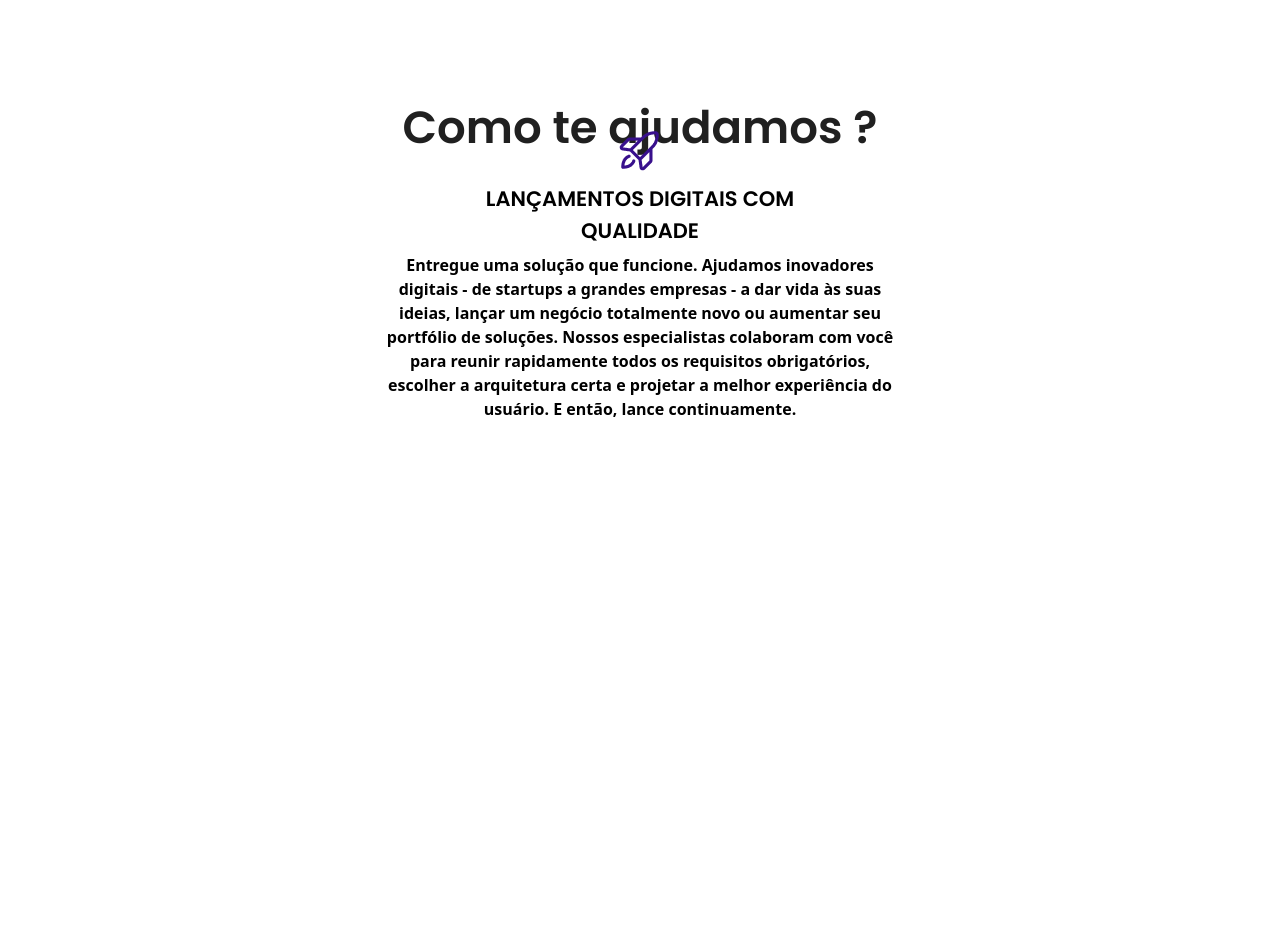
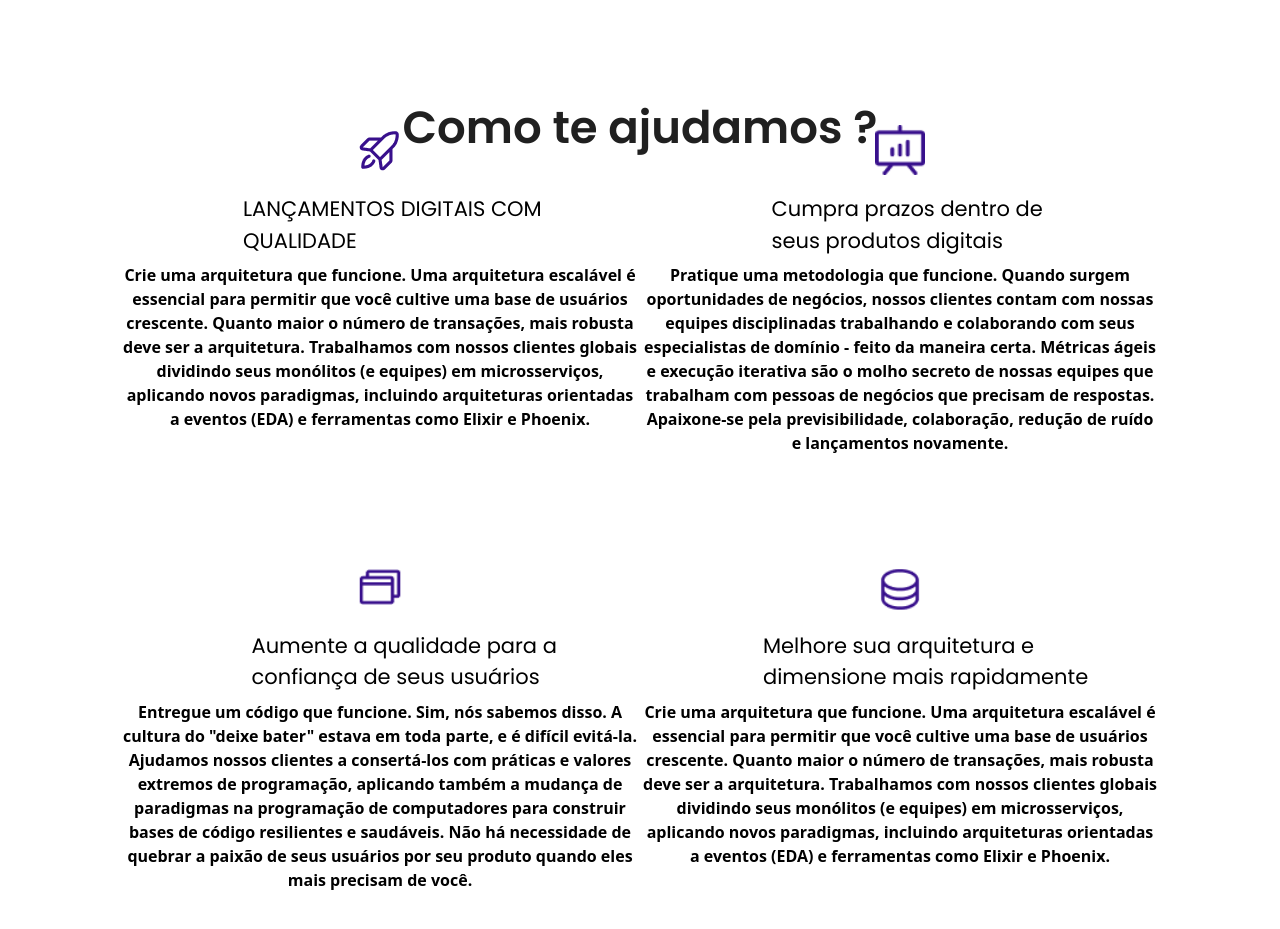
Before and after one commit to CaioRasera/Honors, a React (Create React App) app: page / in a window 1280 px wide. Shown: the part 1820-2749 px from the top of the page. Built offline with nearby package versions, Linux system fonts and the light colour scheme.

Commit message:
Update HowWeHelpYou.jsx

```diff
--- a/src/components/HowWeHelpYou.jsx
+++ b/src/components/HowWeHelpYou.jsx
@@ -10,24 +10,95 @@ const HowWeHelpYou = () => {
     <div>
         <h1 className='text-[#202020] text-center font-poppins text-[45px] font-semibold'> Como te ajudamos ? </h1>
     </div>
-        <div className='flex justify-center items-center h-screen lg:m-auto '>
-            <div className='flex flex-wrap justify-between mx-auto w-[1200px] h-[873px] relative lg:justify-center'>
-              <div className='lg:flex-col'>
-                <div className="relative top-0 left-0 flex items-center lg:flex lg:justify-center">
-                  <img src={Rocket} alt="Foguete" className='w-[50px] h-[50px] '/>
+    <div className='flex justify-center items-center h-screen lg:m-auto md:m-auto sm:m-auto'>
+      <div className='flex flex-wrap justify-between mx-auto w-[1200px] h-[873px] relative lg:justify-center md:justify-center sm:justify-center'>
+
+        <div classname="
+          lg:flex-col
+          md:flex-col
+          sm:flex-col
+        ">
+          <div className="
+            absolute
+            flex
+            items-center
+            lg:flex
+            lg:justify-center
+            lg:relative
+            md:flex
+            md:justify-center
+            md:relative
+            sm:flex
+            sm:justify-center
+            sm:relative
+          ">
+            <img src={Rocket} alt="Rocket" className='w-[50px] h-[50px]'/>
           </div>
 
-                <div>
-                  <h1 className='font-poppins text-[21px] font-normal font-black ml-2 w-[313px] h-[62px] mt-[18px] lg:m-auto lg:text-center lg:mt-2 lg:font-semibold '>LANÇAMENTOS DIGITAIS COM QUALIDADE</h1>
+          <div className='ml-10 lg:flex lg:justify-center lg:relative md:flex md:justify-center md:relative sm:flex sm:justify-center sm:relative'>
+            <h1 className='font-poppins text-[21px] font-normal font-black ml-4 w-[330px] h-[62px] mt-[18px]'>LANÇAMENTOS DIGITAIS COM QUALIDADE</h1>
           </div>
-                  <p className='mt-[80px] w-[520px] h-[165px] font-semibold	lg:text-center lg:mt-2'>
-                    Entregue uma solução que funcione. Ajudamos inovadores digitais - de startups a grandes empresas - a dar vida às
-                    suas ideias, lançar um negócio totalmente novo ou aumentar seu portfólio de soluções. Nossos especialistas colaboram com você para reunir
-                    rapidamente todos os requisitos obrigatórios, escolher a arquitetura certa e projetar a melhor experiência do usuário. E então, lance continuamente.
+
+            <p className='mt-[15px] w-[520px] h-[165px] font-semibold lg:text-center lg:mt-2 lg:mb-[55px] md:text-center md:mt-2 md:mb-[55px] sm:text-center sm:mt-2 sm:mb-[55px]'>
+              Crie uma arquitetura que funcione. Uma arquitetura escalável é essencial para permitir que você cultive uma base de usuários crescente. Quanto
+              maior o número de transações, mais robusta deve ser a arquitetura. Trabalhamos com nossos clientes globais dividindo seus monólitos (e equipes)
+              em microsserviços, aplicando novos paradigmas, incluindo arquiteturas orientadas a eventos (EDA) e ferramentas como Elixir e Phoenix.
             </p>
 
+        </div>
+
+        <div classname="lg:flex-col md:flex-col sm:flex-col">
+          <div className="absolute top-0 flex items-center lg:flex lg:justify-center lg:relative md:flex md:justify-center md:relative sm:flex sm:justify-center sm:relative">
+            <img src={Vector} alt="Vector" className='w-[50px] h-[50px]'/>
+          </div>
+
+          <div className='ml-10 lg:flex lg:justify-center lg:relative md:flex md:justify-center md:relative sm:flex sm:justify-center sm:relative'>
+            <h1 className='font-poppins text-[21px] font-normal font-black ml-4 w-[313px] h-[62px] mt-[18px] '>Cumpra prazos dentro de seus produtos digitais</h1>
+          </div>
+
+            <p className='mt-[15px] w-[520px] h-[165px] font-semibold lg:text-center lg:mt-2 lg:mb-[55px] md:text-center md:mt-2 md:mb-[55px] sm:text-center sm:mt-2 sm:mb-[55px]'>
+              Pratique uma metodologia que funcione. Quando surgem oportunidades de negócios, nossos clientes contam com nossas equipes disciplinadas
+              trabalhando e colaborando com seus especialistas de domínio - feito da maneira certa. Métricas ágeis e execução iterativa são o molho secreto
+              de nossas equipes que trabalham com pessoas de negócios que precisam de respostas. Apaixone-se pela previsibilidade, colaboração, redução de
+              ruído e lançamentos novamente.
+            </p>
 
           </div>
+
+          <div classname="lg:flex-col md:flex-col sm:flex-col">
+            <div className="absolute left-0 flex items-center lg:flex lg:justify-center lg:relative md:flex md:justify-center md:relative sm:flex sm:justify-center sm:relative">
+              <img src={Browsers} alt="Browsers" className='w-[50px] h-[50px]'/>
+            </div>
+
+            <div className='ml-10 lg:flex lg:justify-center lg:relative md:flex md:justify-center md:relative sm:flex sm:justify-center sm:relative'>
+              <h1 className='font-poppins text-[21px] font-normal font-black ml-4 w-[313px] h-[62px] mt-[18px]'>Aumente a qualidade para a confiança de seus usuários</h1>
+            </div>
+
+              <p className='mt-[15px] w-[520px] h-[165px] font-semibold lg:text-center lg:mt-2 lg:mb-[55px] md:text-center md:mt-2 md:mb-[55px] sm:text-center sm:mt-2 sm:mb-[55px]'>
+                Entregue um código que funcione. Sim, nós sabemos disso. A cultura do "deixe bater" estava em toda parte, e é difícil evitá-la. Ajudamos nossos clientes a
+                consertá-los com práticas e valores extremos de programação, aplicando também a mudança de paradigmas na programação de computadores para construir bases
+                de código resilientes e saudáveis. Não há necessidade de quebrar a paixão de seus usuários por seu produto quando eles mais precisam de você.
+              </p>
+
+          </div>
+
+          <div classname="lg:flex-col md:flex-col sm:flex-col">
+            <div className="absolute flex items-center lg:flex lg:justify-center lg:relative md:flex md:justify-center md:relative sm:flex sm:justify-center sm:relative">
+              <img src={Database} alt="Database" className='w-[50px] h-[50px]'/>
+            </div>
+
+            <div className='ml-10 lg:flex lg:justify-center lg:relative md:flex md:justify-center md:relative sm:flex sm:justify-center sm:relative '>
+              <h1 className='font-poppins text-[21px] font-normal font-black ml-4 w-[330px] h-[62px] mt-[18px] '>Melhore sua arquitetura e dimensione mais rapidamente</h1>
+            </div>
+
+              <p className='mt-[15px] w-[520px] h-[165px] font-semibold lg:text-center lg:mt-2 lg:mb-[55px] md:text-center md:mt-2 md:mb-[55px] sm:text-center sm:mt-2 sm:mb-[55px]'>
+                Crie uma arquitetura que funcione. Uma arquitetura escalável é essencial para permitir que você cultive uma base de usuários crescente. Quanto
+                maior o número de transações, mais robusta deve ser a arquitetura. Trabalhamos com nossos clientes globais dividindo seus monólitos (e equipes)
+                em microsserviços, aplicando novos paradigmas, incluindo arquiteturas orientadas a eventos (EDA) e ferramentas como Elixir e Phoenix.
+              </p>
+
+          </div>
+
 
 
         </div>
```
Lines whose indentation alone changed are shown as unchanged.
